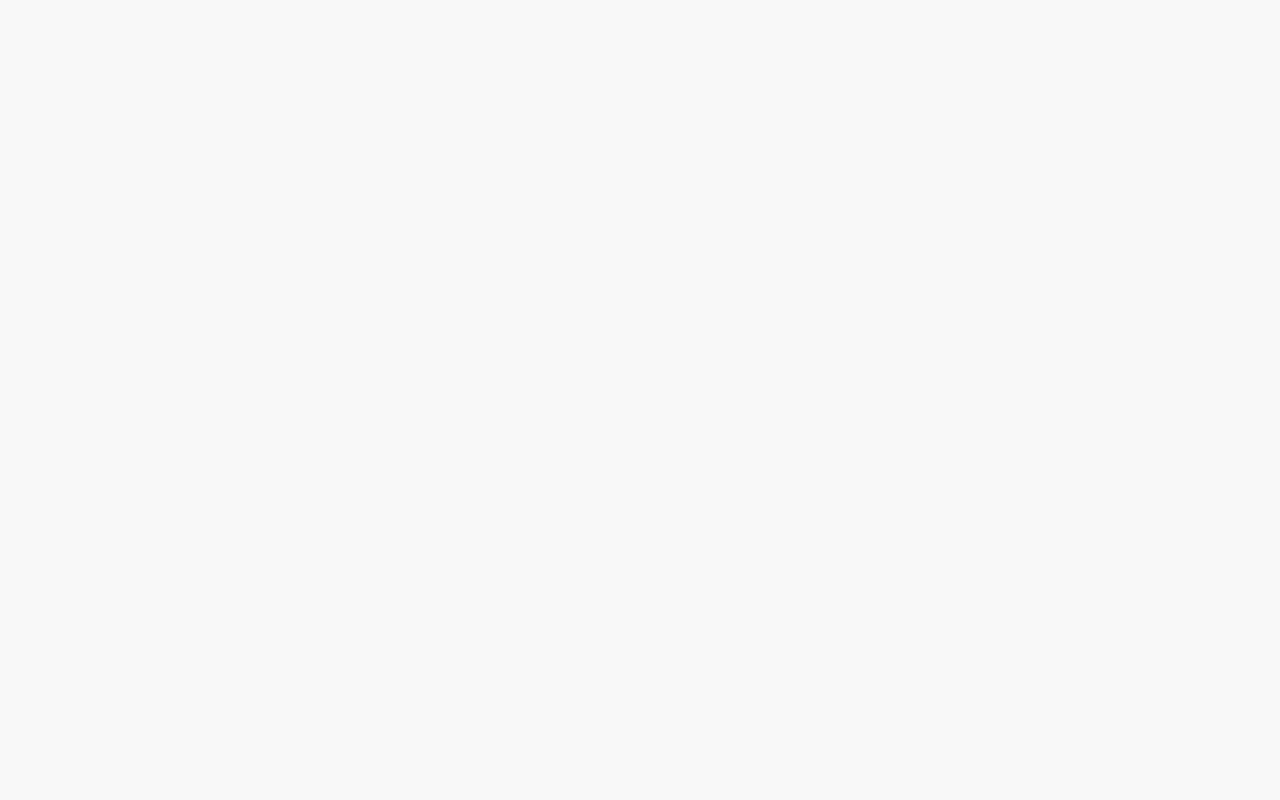
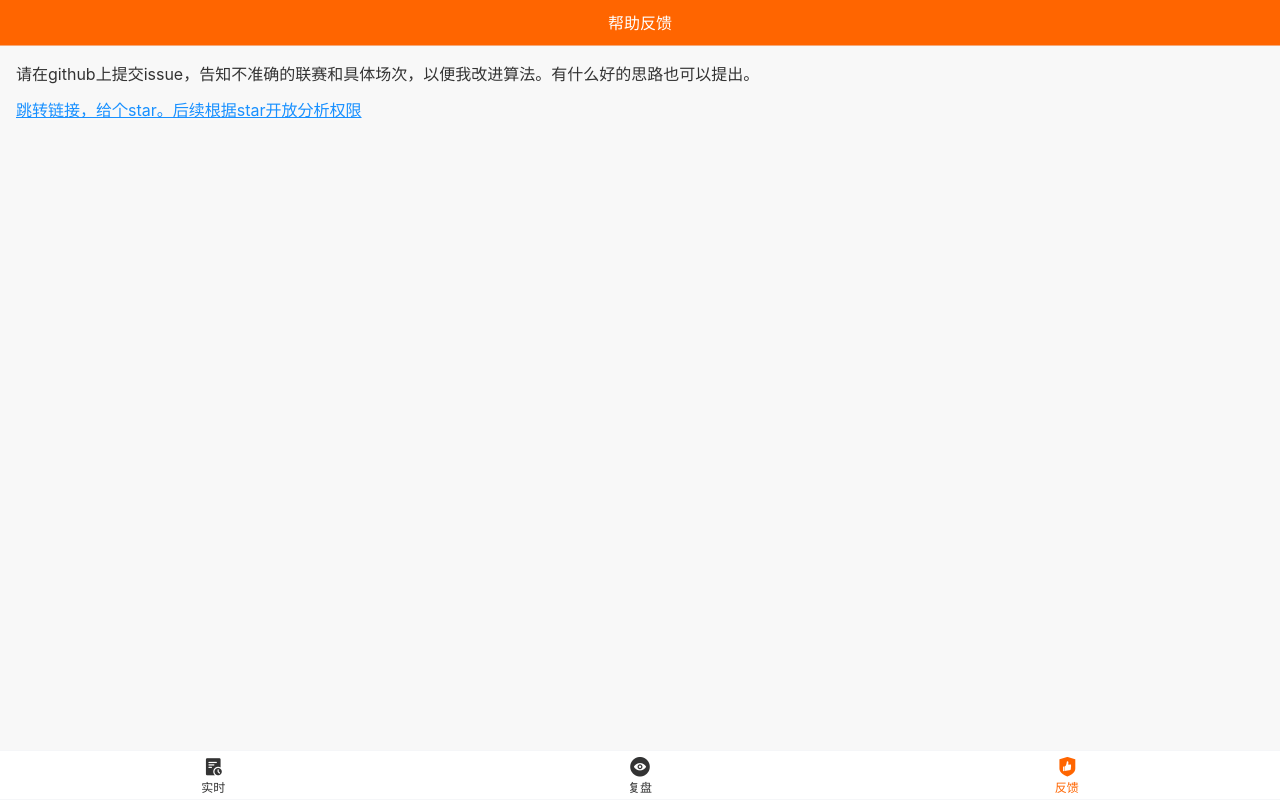
Before and after one commit to czl0325/football_frontend, a Vue app: page /feedback in a window 1280 px wide. Before the commit this address had no page. Built offline with nearby package versions, Linux system fonts and the light colour scheme.

Commit message:
修改bug

```diff
--- a/src/App.vue
+++ b/src/App.vue
@@ -7,6 +7,7 @@
   <van-tabbar v-model="route.meta.num" active-color="#ff6500" inactive-color="#333" v-show="route.meta.showTab" route fixed placeholder>
     <van-tabbar-item to="/home" icon="todo-list">实时</van-tabbar-item>
     <van-tabbar-item to="/reanalyze" icon="browsing-history">复盘</van-tabbar-item>
+    <van-tabbar-item to="/feedback" icon="youzan-shield">反馈</van-tabbar-item>
   </van-tabbar>
 </template>
 
--- /dev/null
+++ b/src/pages/feedback/index.vue
@@ -0,0 +1,19 @@
+<template>
+  <div class="app-container">
+    <van-nav-bar title="帮助反馈" fixed placeholder />
+    <div class="grow w-full flex flex-col p-4">
+      <span>请在github上提交issue，告知不准确的联赛和具体场次，以便我改进算法。有什么好的思路也可以提出。</span>
+      <a class="mt-3" href="https://github.com/czl0325/football_frontend" target="_blank" >跳转链接，给个star。后续根据star开放分析权限</a>
+    </div>
+  </div>
+</template>
+
+<script lang="ts" setup>
+defineOptions({
+  name: "Feedback"
+})
+</script>
+
+<style lang="less" scoped>
+
+</style>
--- a/src/router/index.ts
+++ b/src/router/index.ts
@@ -26,6 +26,15 @@ export const constantRouterMap = [
     component: () => import("@/pages/reanalyze/index.vue"),
     meta: {
       num: 1,
+      showTab: true
+    }
+  },
+  {
+    path: "/feedback",
+    name: "Feedback",
+    component: () => import("@/pages/Feedback/index.vue"),
+    meta: {
+      num: 2,
       showTab: true
     }
   }
--- a/src/style.css
+++ b/src/style.css
@@ -30,3 +30,8 @@
   flex-direction: column;
   align-items: center;
 }
+
+a {
+  color: #1890ff;
+  text-decoration: underline;
+}
```
Also changed, not shown: package.json (+10 -10 lines), 1 other file (tests, documents, lock files or other folders).
